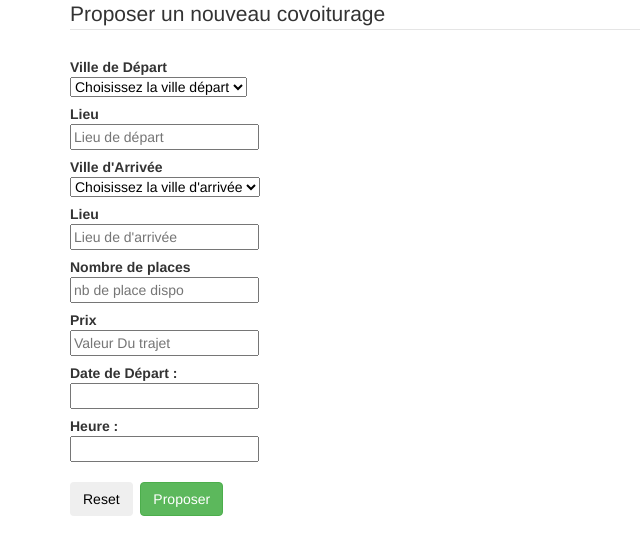
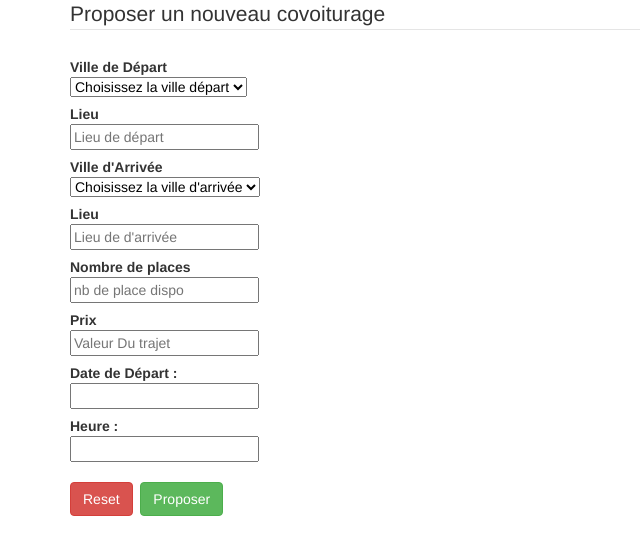
Before and after one commit to Barbatos/ProjetAgile, a PHP site: page /proposerTrajet.php in a window 1280 px wide. Shown: the part 142-697 px from the top of the page, without its empty margins (0-640 px from the left). Run offline with PHP 8.4, Linux system fonts and the light colour scheme; data that the repository does not hold is empty.

Commit message:
Proposer trajet petite modification

```diff
--- a/src/proposerTrajet.php
+++ b/src/proposerTrajet.php
@@ -177,7 +177,7 @@ $stmt->closeCursor();
 	</div>
 
 	<br />
-	<input type="reset" class="btn" name="reset" id="reset" value="Reset">&nbsp;&nbsp;<input class="btn btn-success btn-primary" type="submit" value="Proposer">
+	<button class="btn btn-danger">Reset</button>&nbsp;&nbsp;<input class="btn btn-success btn-primary" type="submit" value="Proposer">
 </form>
 
 <?php
```
